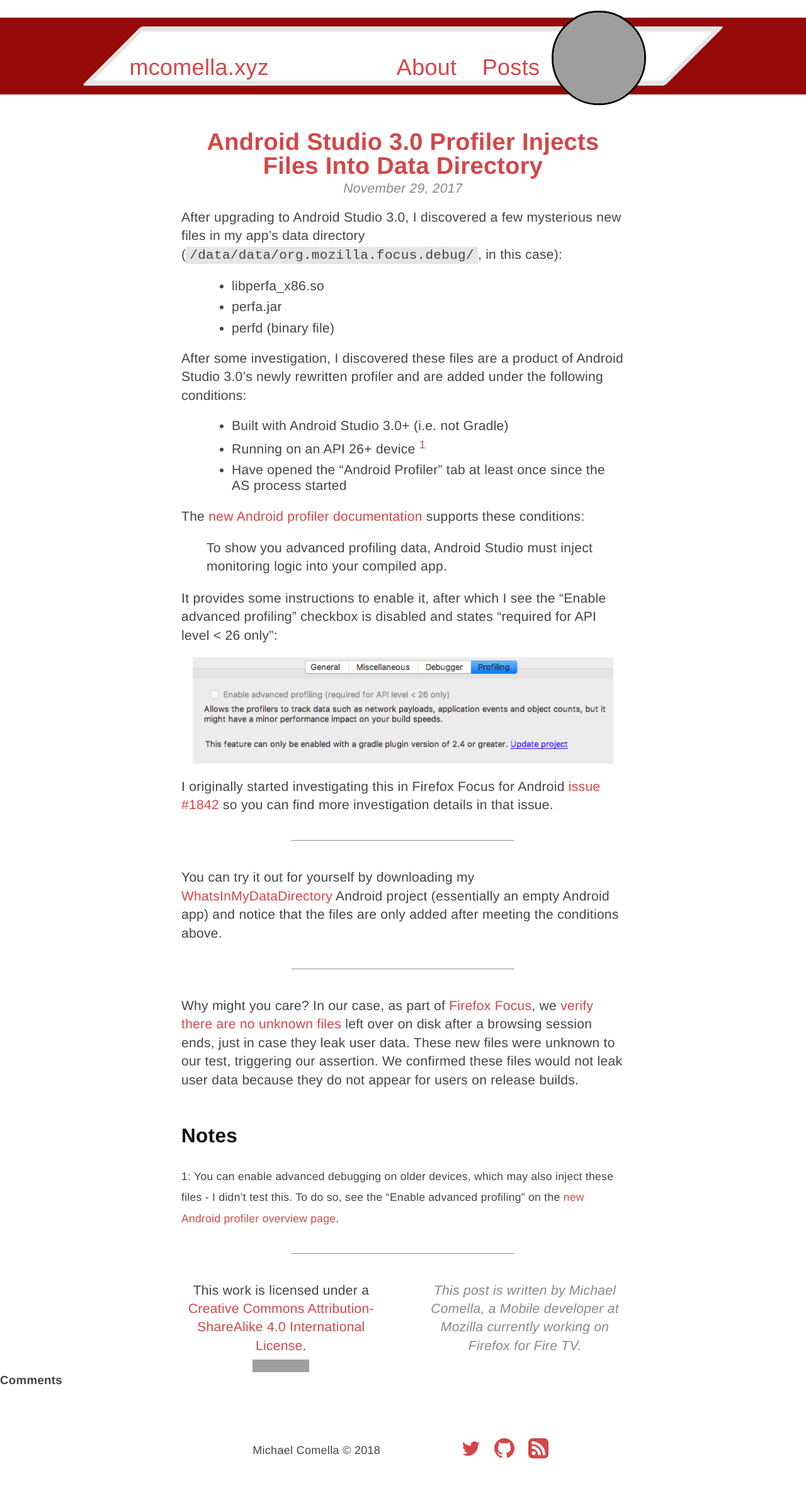
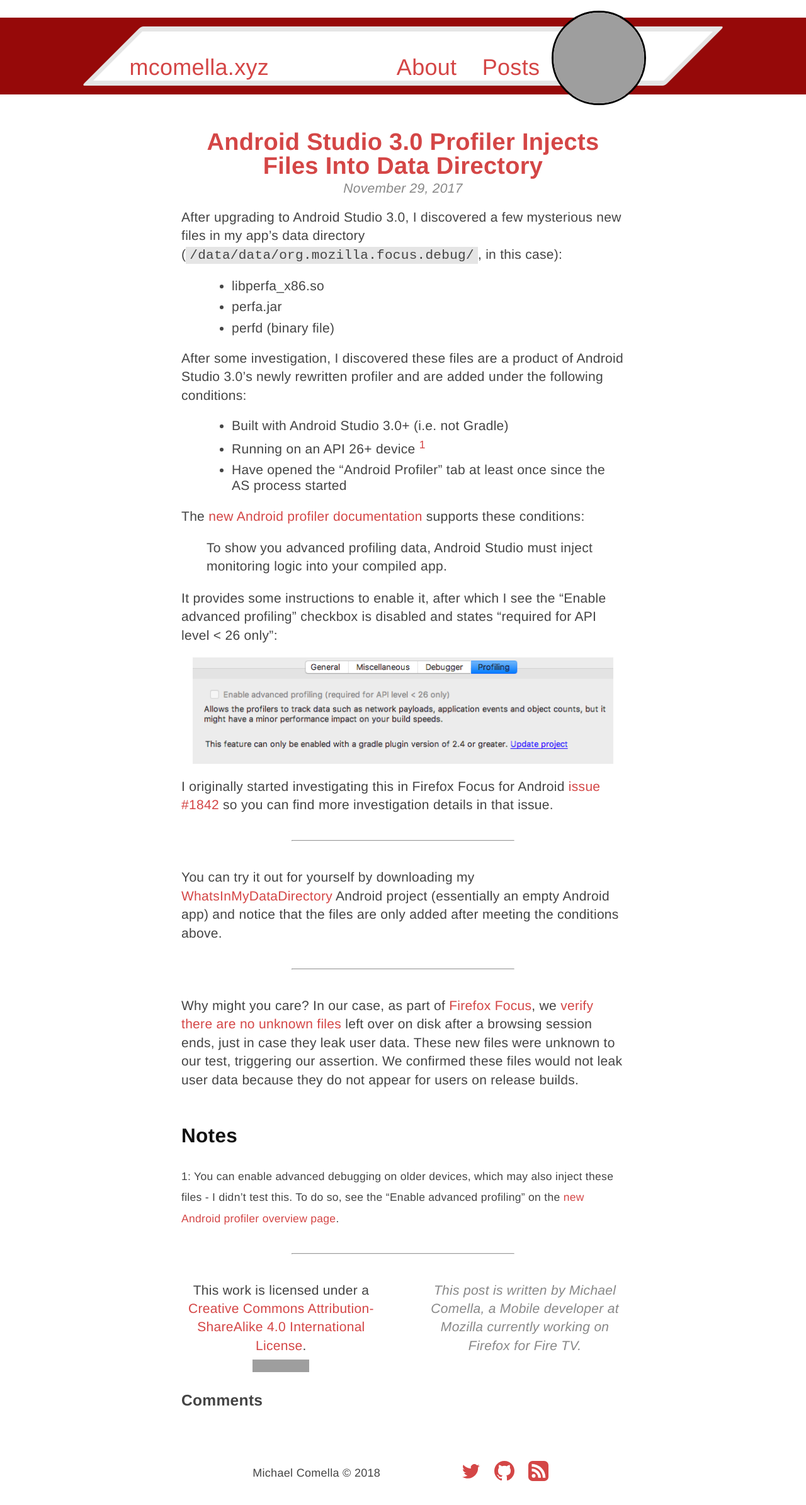
Before and after one commit to mcomella/mcomella.github.com, a Jekyll site: the page built from _posts/2017-11-29-as-3-profiler-injects-files.md, in a window 1280 px wide. Shown: the whole page at 63% size. Built offline with Jekyll 4.4.1, drawn with Linux system fonts in a browser that asks for light colours; comment, search, counter and statistics services are not loaded; before the commit the page ends 2353 px from its top, so only the background shows below that; grey boxes are pictures that could not be loaded.

Commit message:
Style disqus content.

```diff
--- a/_includes/disqus.html
+++ b/_includes/disqus.html
@@ -1,5 +1,5 @@
 {% if site.comments %}
-<aside id="comments" class="disqus">
+<aside id="comments" class="disqus content">
 	<div class="container">
 		<h3 class="alignable pull-left"> Comments </h3> <h3 class="alignable pull-right"> <i class="icon-disqus"></i></h3>
 		<!--
--- a/css/redesign.css
+++ b/css/redesign.css
@@ -368,3 +368,7 @@
 .four-oh-four {
     text-align: center;
 }
+
+.disqus {
+    margin-top: 28px;
+}
```
